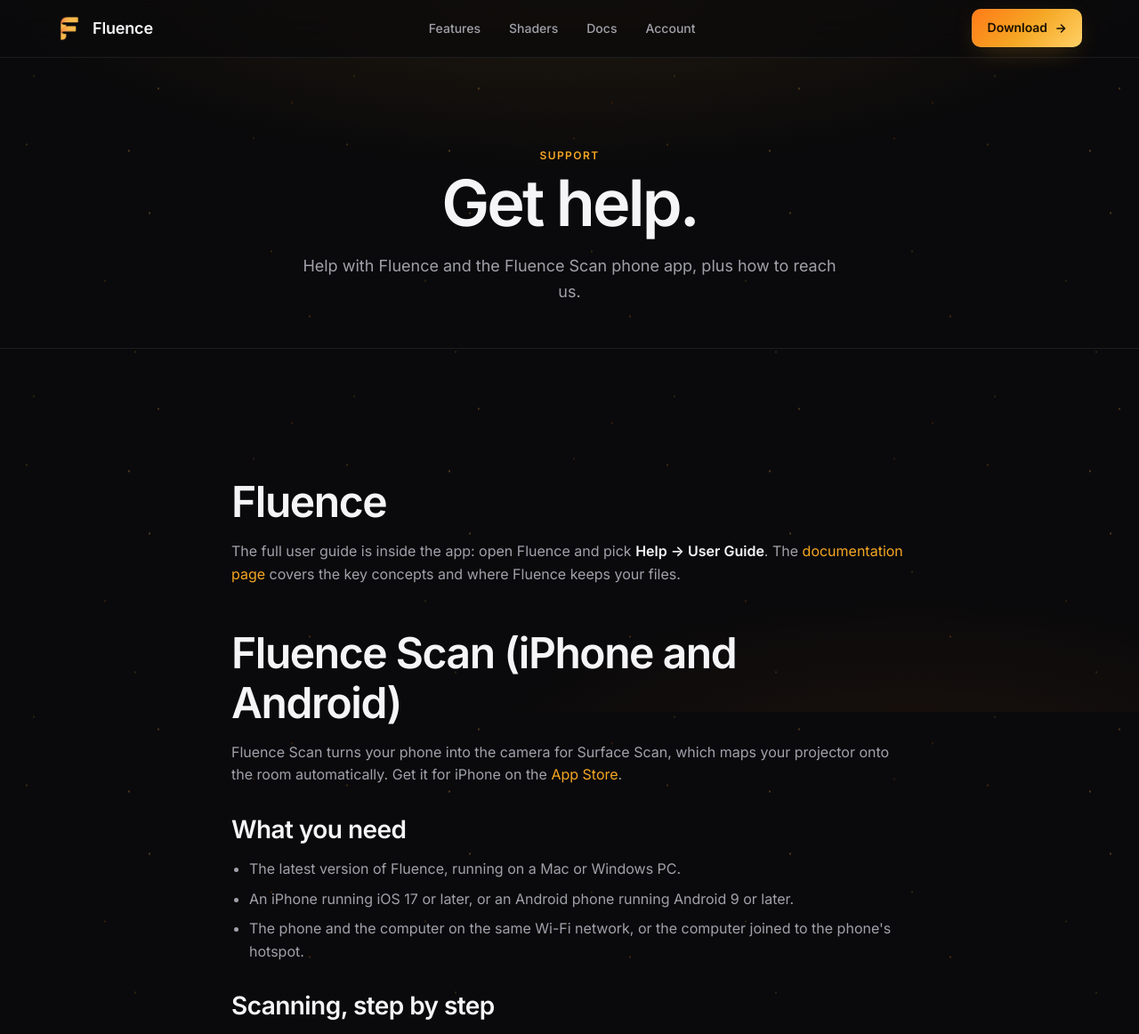
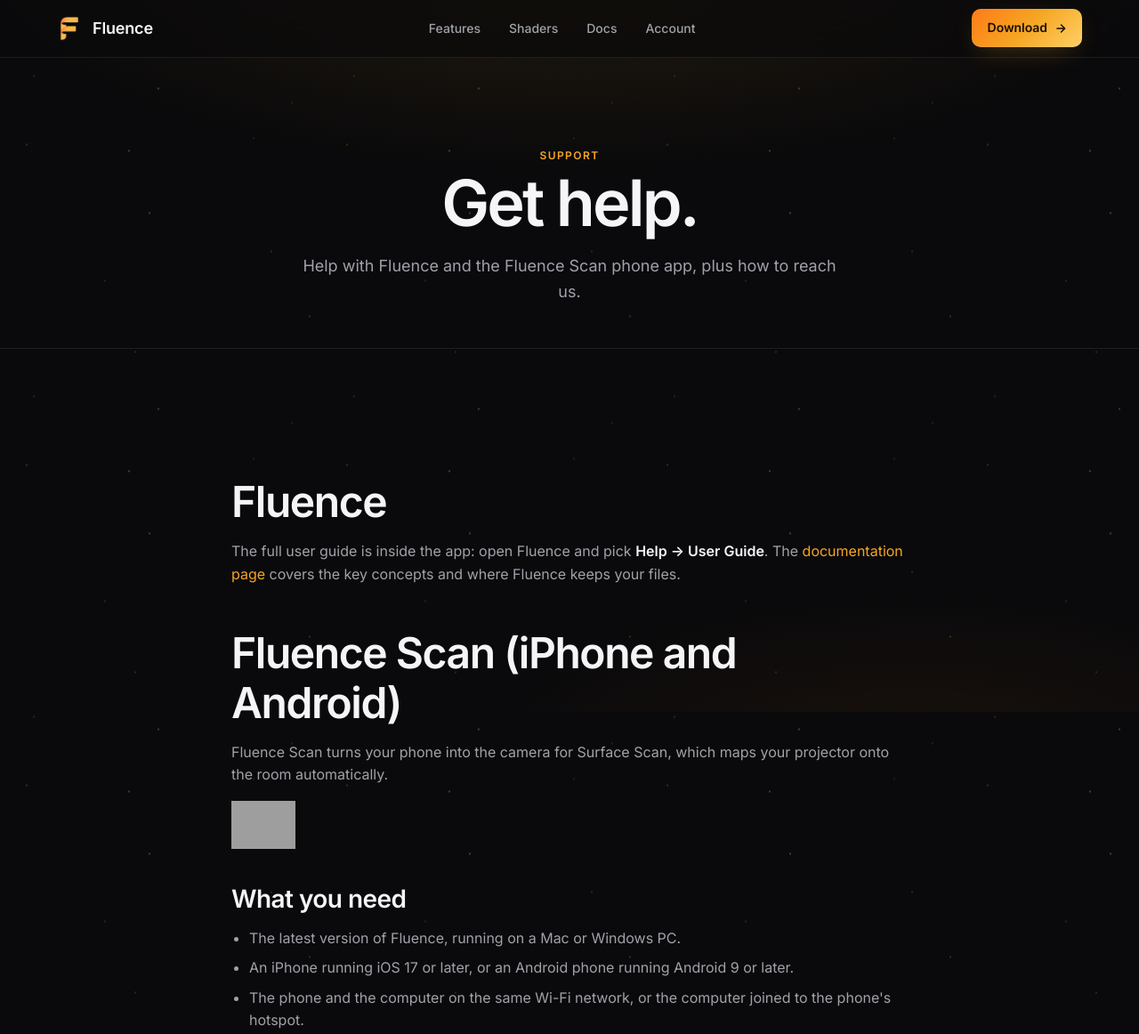
Before and after one commit to LuminaryOps/fluencelive, a plain HTML site: page support.html in a window 1280 px wide. Shown: the top 1162 px of the page at 89% size. Drawn offline with Linux system fonts and the light colour scheme; grey boxes are pictures that could not be loaded.

Commit message:
Support page: App Store badge for Fluence Scan
The Fluence Scan section shows Apple's official "Download on the App
Store" badge, as on the download page, in place of the in-text link.

Co-Authored-By: Claude Opus 5.5 <noreply@anthropic.com>

```diff
--- a/support.html
+++ b/support.html
@@ -63,8 +63,15 @@
         <h2 id="fluence-scan">Fluence Scan (iPhone and Android)</h2>
         <p>
           Fluence Scan turns your phone into the camera for Surface Scan, which maps your projector onto
-          the room automatically. Get it for iPhone on the
-          <a href="https://apps.apple.com/us/app/fluence-scan/id6832009642" target="_blank" rel="noopener">App Store</a>.
+          the room automatically.
+        </p>
+        <!-- Apple's official badge, as on the download page (unmodified, 54px). -->
+        <p>
+          <a href="https://apps.apple.com/us/app/fluence-scan/id6832009642"
+             target="_blank" rel="noopener" style="display: inline-block;">
+            <img src="https://toolbox.marketingtools.apple.com/api/v2/badges/download-on-the-app-store/black/en-us"
+                 alt="Download on the App Store" height="54" style="height: 54px; width: auto; vertical-align: middle;" />
+          </a>
         </p>
 
         <h3>What you need</h3>
```
